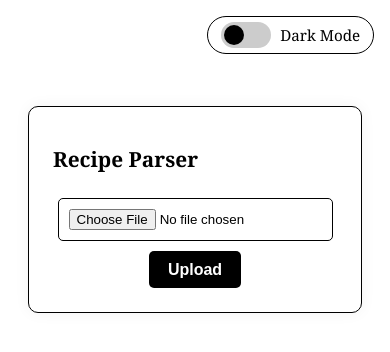
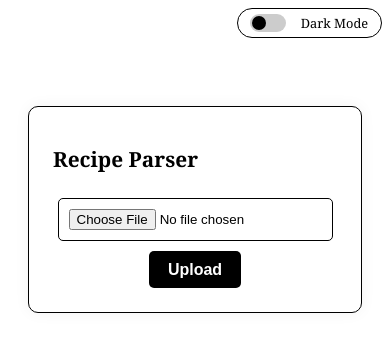
Before and after one commit to leahcschatz/RecipeHelper, a Flask app: page / in a window 390 px wide. Shown: the top 352 px of the page. Run offline with Flask 3, Linux system fonts and the light colour scheme.

Commit message:
fixing placement of dark mode button

```diff
--- a/static/css/darkmode.css
+++ b/static/css/darkmode.css
@@ -1,11 +1,29 @@
-/* === Dark Mode Toggle Styles === */
+
+/* --- Shared toggle styles --- */
 .theme-toggle-container {
+    display: flex;
+    align-items: center;
+    z-index: 10;
+  }
+
+  /* Index page: stays fixed in top right */
+  body.index-page .theme-toggle-container {
     position: fixed;
     top: 1rem;
     right: 1rem;
-  z-index: 1000;
+    padding: 0;         /* no extra padding, just hugs the corner */
   }
 
+  /* Recipe page: sits at top of content and scrolls away */
+  body.recipe-page .theme-toggle-container {
+    position: relative;
+    justify-content: flex-end;
+    width: 100%;
+    padding: 1rem 2rem;
+    background: transparent;
+  }
+
+  /* --- Toggle pill/button --- */
   .theme-toggle {
     display: flex;
     align-items: center;
@@ -28,6 +46,7 @@
     display: none;
   }
 
+  /* Switch track */
   .toggle-switch {
     position: relative;
     width: 50px;
@@ -37,6 +56,7 @@
     transition: background-color 0.3s ease;
   }
 
+  /* Switch thumb */
   .toggle-thumb {
     position: absolute;
     top: 3px;
@@ -48,6 +68,7 @@
     transition: transform 0.3s ease, background-color 0.3s ease;
   }
 
+  /* Checked state */
   .theme-toggle input:checked ~ .toggle-switch {
     background-color: #222;
   }
@@ -63,6 +84,7 @@
     color: #000;
   }
 
+  /* --- Dark mode styles --- */
   body.dark-mode {
     background-color: #111;
     color: #f1f1f1;
@@ -84,3 +106,37 @@ body.dark-mode .toggle-switch {
   body.dark-mode .toggle-thumb {
     background-color: #fff;
   }
+
+  /* --- Mobile adjustments --- */
+  @media (max-width: 600px) {
+    body.index-page .theme-toggle-container {
+      top: 0.5rem;
+      right: 0.5rem;
+      padding: 0;
+    }
+
+    body.recipe-page .theme-toggle-container {
+      padding: 0.5rem 1rem;
+    }
+
+    .toggle-switch {
+      width: 36px;
+      height: 18px;
+    }
+
+    .toggle-thumb {
+      width: 14px;
+      height: 14px;
+      top: 2px;
+      left: 2px;
+    }
+
+    .theme-toggle input:checked ~ .toggle-switch .toggle-thumb {
+      transform: translateX(18px);
+    }
+
+    .toggle-label {
+      font-size: 0.8rem;
+      margin-left: 0.3rem;
+    }
+  }
--- a/templates/base.html
+++ b/templates/base.html
@@ -11,9 +11,13 @@
     <!-- Page-Specific Styles -->
     {% block styles %}{% endblock %}
   </head>
-    <body>
+
+  <!-- 👇 This enables per-page body class -->
+  <body class="{% block body_class %}{% endblock %}">
     <!-- 🌙 Shared Dark Mode Toggle -->
+    <div class="theme-toggle-container">
       {% include '_darkmode.html' %}
+    </div>
 
     <!-- Page-Specific Content -->
     {% block content %}{% endblock %}
--- a/templates/index.html
+++ b/templates/index.html
@@ -1,5 +1,5 @@
 {% extends "base.html" %}
-
+{% block body_class %}index-page{% endblock %}
 {% block title %}Recipe Parser{% endblock %}
 
 {% block styles %}
@@ -9,7 +9,6 @@
 {% block content %}
 <div class="upload-container">
   <h1>Recipe Parser</h1>
-
   <form id="image-form" enctype="multipart/form-data">
     <input type="file" name="file" accept="image/*,.pdf" required>
     <button class="upload-btn" type="submit">
```
Also changed, not shown: templates/recipe.html (+2 -6 lines). Lines whose indentation alone changed are shown as unchanged.
